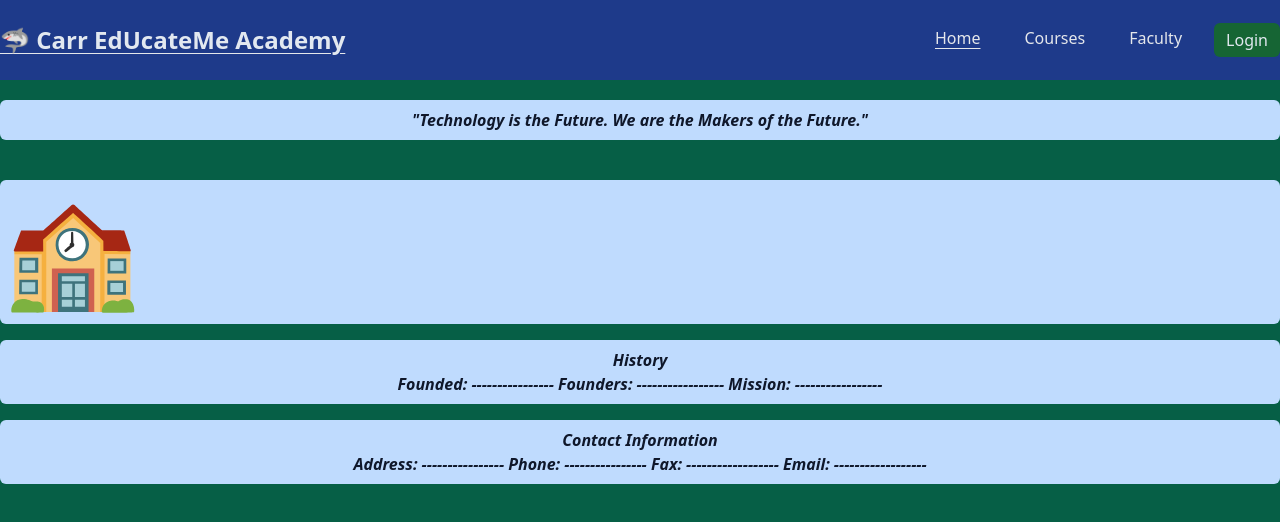
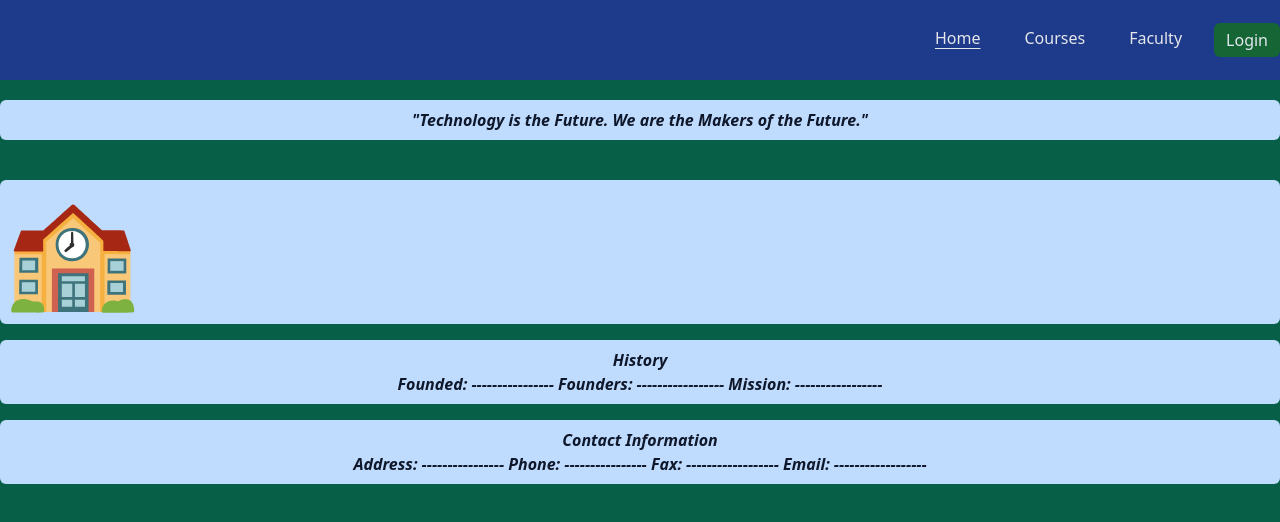
Before and after one commit to amirel15/finalproject, a Vue app: page / in a window 1280 px wide. Shown: the top 522 px of the page. Built offline with nearby package versions, Linux system fonts and the light colour scheme.

Commit message:
add .env file

```diff
--- a/src/components/NavMenu.vue
+++ b/src/components/NavMenu.vue
@@ -3,7 +3,7 @@ import { ref } from 'vue'
 import { useAuth } from '../composables/useAuth'
 
 const { isAuthenticated, logout, user} = useAuth()
-const brand = ref("🦈 Carr EdUcateMe Academy")
+const brand = ref(import.meta.env.VITE_APP_NAME)
 </script>
 
 <template>
```
Also changed, not shown: 1 other file (tests, documents, lock files or other folders).
